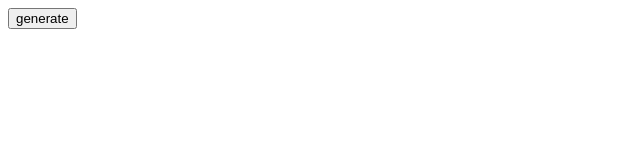
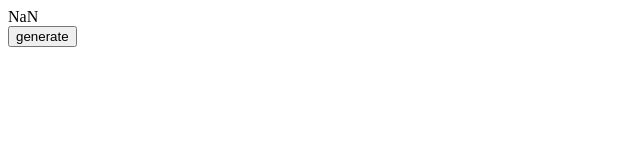
Before and after one commit to veracahrim/pep-talk-generator, a plain HTML site: page index.html in a window 1280 px wide. Both pictures are taken after a click on the button "generate". Shown: the whole page, without its empty margins (0-640 px from the left). Drawn offline with Linux system fonts and the light colour scheme.

Commit message:
Update index.html

```diff
--- a/index.html
+++ b/index.html
@@ -20,7 +20,7 @@ const four = [
 function generate() {
   const text = randomize()
   alert("debug")
-  document.getElementById("text").innerHtml = text
+  document.getElementById("text").innerHTML = text
 }
 
 function randomize() {
```
